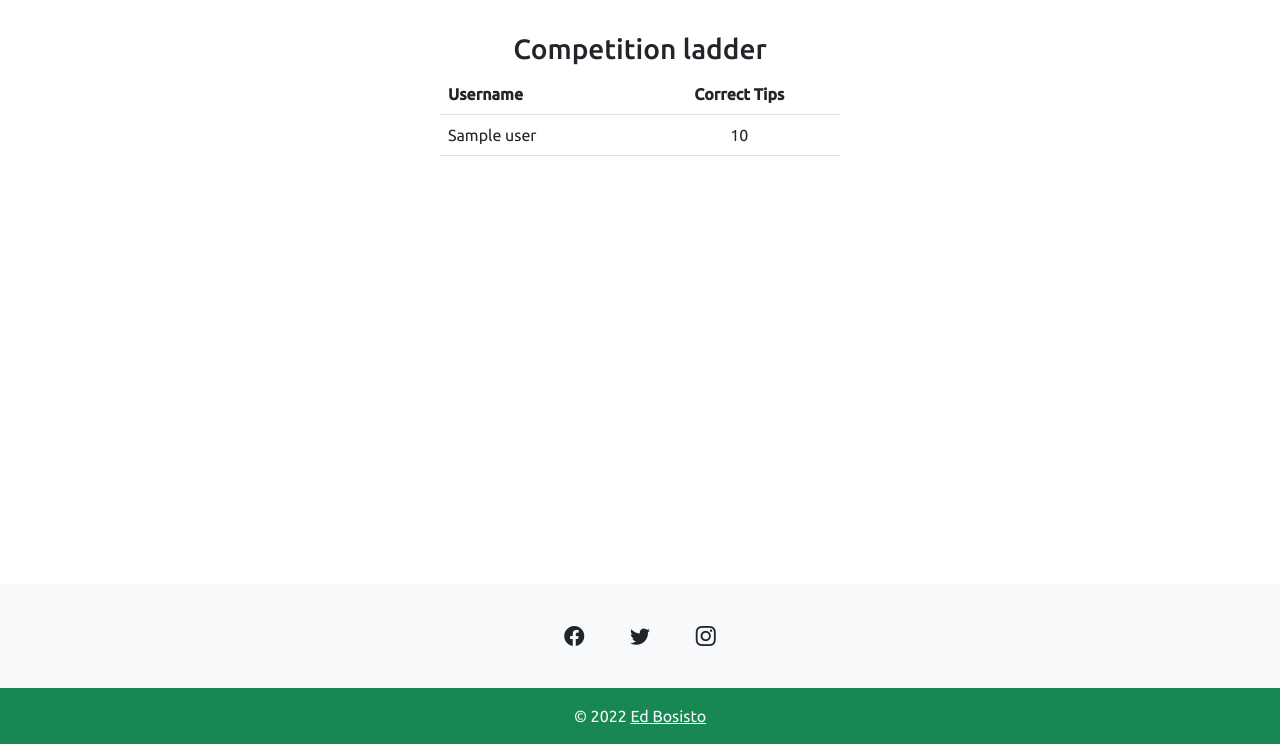
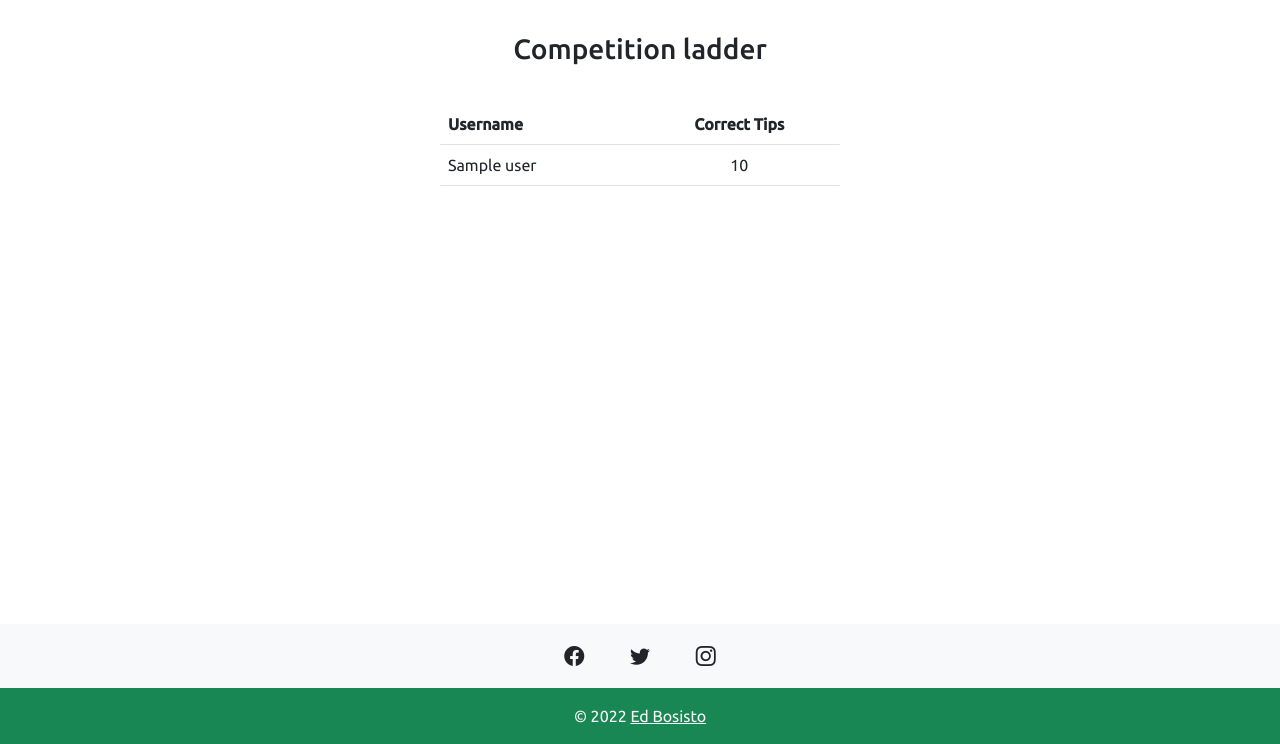
Before and after one commit to edbosisto/t20-tipping, a Django app: template t20wc2022/templates/ladder.html in a window 1280 px wide. Shown: the part 56-800 px from the top of the page. Run offline with Django 3.2, Linux system fonts and the light colour scheme; the template is opened without the code that fills it: most values are stand-ins (such as "Sample title", 1, 10 or a date in 2020); some libraries are stand-ins or nearby versions.

Commit message:
minor changes

```diff
--- a/t20wc2022/templates/base.html
+++ b/t20wc2022/templates/base.html
@@ -120,9 +120,9 @@
 
     <footer class="text-center text-white bg-light">
         <!-- Grid container -->
-        <div class="pt-4">
+        <div class="pt-1">
           <!-- Section: Social media -->
-          <section class="mb-4">
+          <section class="mb-1">
             <!-- Facebook -->
             <a
               class="btn btn-link btn-floating btn-lg text-dark m-1"
--- a/t20wc2022/templates/static/css/main.css
+++ b/t20wc2022/templates/static/css/main.css
@@ -70,6 +70,7 @@ html {
 
   #table {
     max-width: 400px;
+    margin: 30px;
   }
 
   #tip-form {
--- a/t20wc2022/tip/views.py
+++ b/t20wc2022/tip/views.py
@@ -183,8 +183,11 @@ def tips(request):
             obj.tip = team
             obj.save()
 
+    # Retrieve all updated tips
+    tips = Tip.objects.all()
 
     context = {
         "matches": matches,
+        "tips": tips,
     }
     return render(request, "tips.html", context)
```
